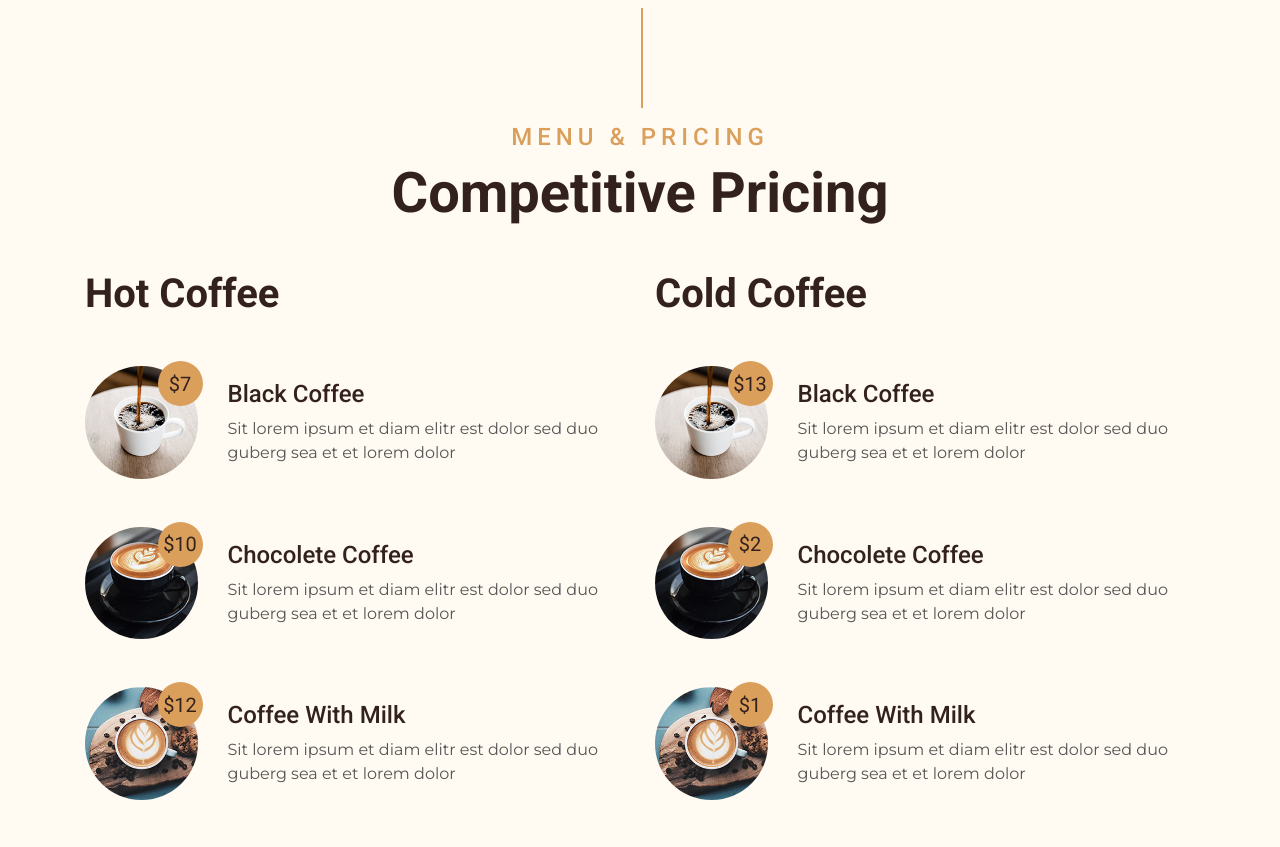
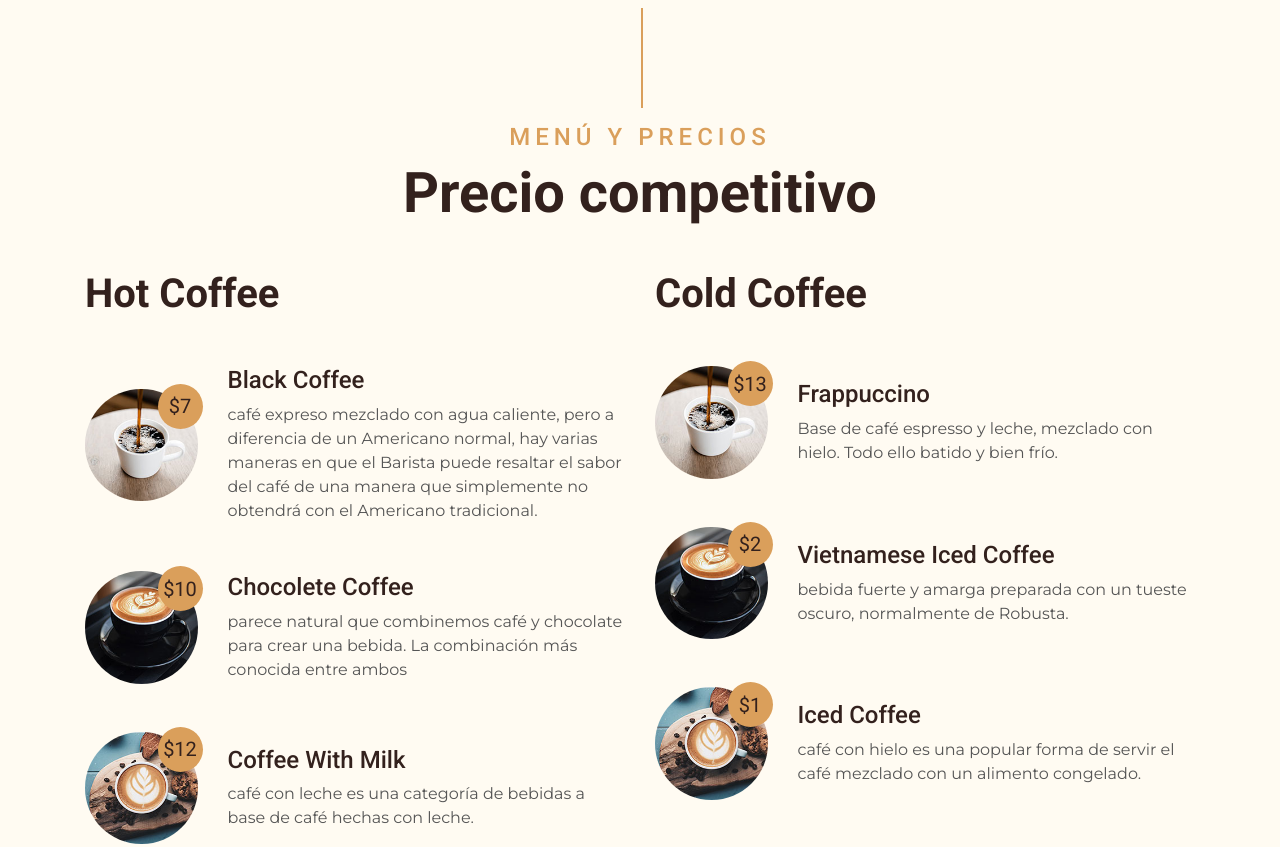
Before and after one commit to stiven2k/PlantillaKofee, a plain HTML site: page index.html in a window 1280 px wide. Shown: the part 3120-3967 px from the top of the page. Drawn offline with nearby package versions, Linux system fonts and the light colour scheme.

Commit message:
cambio13

```diff
--- a/index.html
+++ b/index.html
@@ -188,7 +188,7 @@
                 <div class="input-group">
                     <input type="text" class="form-control p-4" placeholder="Your Email" style="height: 60px;">
                     <div class="input-group-append">
-                        <button class="btn btn-primary font-weight-bold px-4" type="submit">Sign Up</button>
+                        <button class="btn btn-primary font-weight-bold px-4" type="submit">Inscribirse</button>
                     </div>
                 </div>
             </form>
@@ -201,8 +201,9 @@
     <div class="container-fluid pt-5">
         <div class="container">
             <div class="section-title">
-                <h4 class="text-primary text-uppercase" style="letter-spacing: 5px;">Menu & Pricing</h4>
-                <h1 class="display-4">Competitive Pricing</h1>
+                <h4 class="text-primary text-uppercase" style="letter-spacing: 5px;">Menú y precios</h4>
+                <h1 class="display-4">
+                    Precio competitivo</h1>
             </div>
             <div class="row">
                 <div class="col-lg-6">
@@ -214,7 +215,7 @@
                         </div>
                         <div class="col-8 col-sm-9">
                             <h4>Black Coffee</h4>
-                            <p class="m-0">Sit lorem ipsum et diam elitr est dolor sed duo guberg sea et et lorem dolor</p>
+                            <p class="m-0">café expreso mezclado con agua caliente, pero a diferencia de un Americano normal, hay varias maneras en que el Barista puede resaltar el sabor del café de una manera que simplemente no obtendrá con el Americano tradicional.</p>
                         </div>
                     </div>
                     <div class="row align-items-center mb-5">
@@ -224,7 +225,7 @@
                         </div>
                         <div class="col-8 col-sm-9">
                             <h4>Chocolete Coffee</h4>
-                            <p class="m-0">Sit lorem ipsum et diam elitr est dolor sed duo guberg sea et et lorem dolor</p>
+                            <p class="m-0">parece natural que combinemos café y chocolate para crear una bebida. La combinación más conocida entre ambos</p>
                         </div>
                     </div>
                     <div class="row align-items-center mb-5">
@@ -234,7 +235,7 @@
                         </div>
                         <div class="col-8 col-sm-9">
                             <h4>Coffee With Milk</h4>
-                            <p class="m-0">Sit lorem ipsum et diam elitr est dolor sed duo guberg sea et et lorem dolor</p>
+                            <p class="m-0">café con leche es una categoría de bebidas a base de café hechas con leche.</p>
                         </div>
                     </div>
                 </div>
@@ -246,8 +247,8 @@
                             <h5 class="menu-price">$13</h5>
                         </div>
                         <div class="col-8 col-sm-9">
-                            <h4>Black Coffee</h4>
-                            <p class="m-0">Sit lorem ipsum et diam elitr est dolor sed duo guberg sea et et lorem dolor</p>
+                            <h4>Frappuccino</h4>
+                            <p class="m-0">Base de café espresso y leche, mezclado con hielo. Todo ello batido y bien frío.</p>
                         </div>
                     </div>
                     <div class="row align-items-center mb-5">
@@ -256,8 +257,8 @@
                             <h5 class="menu-price">$2</h5>
                         </div>
                         <div class="col-8 col-sm-9">
-                            <h4>Chocolete Coffee</h4>
-                            <p class="m-0">Sit lorem ipsum et diam elitr est dolor sed duo guberg sea et et lorem dolor</p>
+                            <h4>Vietnamese Iced Coffee</h4>
+                            <p class="m-0">bebida fuerte y amarga preparada con un tueste oscuro, normalmente de Robusta.</p>
                         </div>
                     </div>
                     <div class="row align-items-center mb-5">
@@ -266,8 +267,8 @@
                             <h5 class="menu-price">$1</h5>
                         </div>
                         <div class="col-8 col-sm-9">
-                            <h4>Coffee With Milk</h4>
-                            <p class="m-0">Sit lorem ipsum et diam elitr est dolor sed duo guberg sea et et lorem dolor</p>
+                            <h4>Iced Coffee</h4>
+                            <p class="m-0">café con hielo es una popular forma de servir el café mezclado con un alimento congelado.</p>
                         </div>
                     </div>
                 </div>
```
Also changed, not shown: img/descarga.jpeg (added), img/fondo-realista-hora-cafe-taza-cafe_79603-1560.avif (added).
